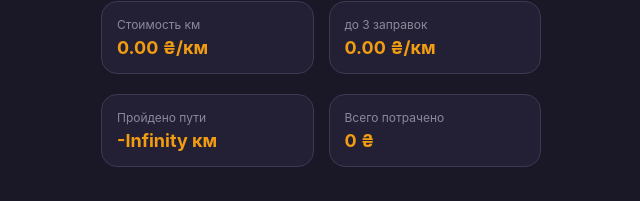
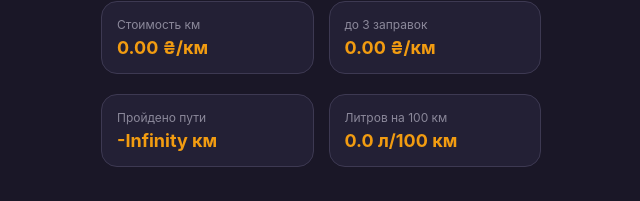
Before and after one commit to DmitryZatonsky/gluttonous_car, a React (Vite) app: page / in a window 1280 px wide. Both pictures are taken after a click on the button "Статистика". Shown: the part 470-671 px from the top of the page, without its empty margins (319-959 px from the left). Built offline with nearby package versions, Linux system fonts and the light colour scheme.

Commit message:
новая модель расчета, + л/100

```diff
--- a/src/pages/AddExpense.jsx
+++ b/src/pages/AddExpense.jsx
@@ -20,6 +20,7 @@ export default function AddExpense() {
   const [category, setCategory] = useState("Топливо");
   const [fuelType, setFuelType] = useState("Бензин");
   const [mileage, setMileage] = useState("");
+  const [liters, setLiters] = useState("");
   const [amount, setAmount] = useState("");
   const [comment, setComment] = useState("");
   const [showSuccess, setShowSuccess] = useState(false);
@@ -33,6 +34,7 @@ export default function AddExpense() {
       category,
       fuelType: category === "Топливо" ? fuelType : null,
       mileage: Number(mileage),
+      liters: category === "Топливо" ? Number(liters) : null,
       amount: Number(amount),
       comment,
     };
@@ -49,6 +51,7 @@ export default function AddExpense() {
     setCategory("Топливо");
     setFuelType("Бензин");
     setMileage("");
+    setLiters("");
     setAmount("");
     setComment("");
     // console.log(saveExpenses);
@@ -105,6 +108,19 @@ export default function AddExpense() {
             </div>
           )}
 
+          {category === "Топливо" && (
+            <div className="input-group">
+              <label>Литры</label>
+              <input
+                type="number"
+                placeholder="0"
+                value={liters}
+                onChange={(e) => setLiters(e.target.value)}
+                required
+              />
+            </div>
+          )}
+
           <div className="input-group">
             <label>Пробег (км)</label>
             <input
--- a/src/pages/Statistics.jsx
+++ b/src/pages/Statistics.jsx
@@ -47,32 +47,50 @@ export default function Statistics() {
   }, []);
 
   // средняя стоимость за км от 2 до 3 последних заправок
-  const calcFuelExpense = (expenses) => {
-    const r = expenses.reduce(
-      (acc, e) => {
-        if (e.category !== "Топливо" || acc.count >= 3) return acc;
+const calcFuelStats = (expenses) => {
+  const fuels = expenses
+    .filter(e => e.category === "Топливо")
+    .slice(0, 3);
 
-        acc.sum += e.amount;
-        acc.minMileage = Math.min(acc.minMileage, e.mileage);
-        acc.maxMileage = Math.max(acc.maxMileage, e.mileage);
-        acc.count++;
+  if (fuels.length < 2) {
+    return {
+      costPerKm: 0,
+      litersPer100: 0
+    };
+  }
 
-        return acc;
-      },
-      {
-        sum: 0,
-        minMileage: Infinity,
-        maxMileage: -Infinity,
-        count: 0,
-      },
-    );
+  const firstMileage = fuels[fuels.length - 1].mileage;
+  const lastMileage = fuels[0].mileage;
 
-    if (r.count < 2) return 0;
-    const distance = r.maxMileage - r.minMileage;
-    return distance ? r.sum / distance : 0;
+  const fuelCost = fuels
+    .slice(0, fuels.length - 1)
+    .reduce((sum, e) => sum + e.amount, 0);
+
+  const fuelLiters = fuels
+    .slice(0, fuels.length - 1)
+    .reduce((sum, e) => sum + e.liters, 0);
+
+  const distance = lastMileage - firstMileage;
+
+  if (distance <= 0) {
+    return {
+      costPerKm: 0,
+      litersPer100: 0
+    };
+  }
+
+  return {
+    costPerKm: fuelCost / distance,
+    litersPer100: (fuelLiters / distance) * 100
   };
+};
 
-  const fuelExpense = calcFuelExpense(sortExpenses)?.toFixed(2) ?? "0,00"; // грн/км расход топлива
+  const fuelExpense = calcFuelStats(sortExpenses); //?.toFixed(2) ?? "0,00" грн/км расход топлива
+  const costPerFuelKm = fuelExpense.costPerKm ?.toFixed(2) ?? "0,00"
+  const litersPer100 = fuelExpense.litersPer100 ?.toFixed(1) ?? "0,0"
+  console.log(costPerKm);
+  console.log(litersPer100);
+
 
   return (
     <div className="page-container">
@@ -145,7 +163,7 @@ export default function Statistics() {
         </div>
         <div className="stat-box">
           <span className="stat-label">до 3 заправок</span>
-          <span className="stat-value">{fuelExpense} ₴/км</span>
+          <span className="stat-value">{costPerFuelKm} ₴/км</span>
           {/* {console.log(expenses)} */}
         </div>
       </div>
@@ -156,8 +174,8 @@ export default function Statistics() {
           <span className="stat-value">{totalDistance} км</span>
         </div>
         <div className="stat-box">
-          <span className="stat-label">Всего потрачено</span>
-          <span className="stat-value">{totalSum} ₴</span>
+          <span className="stat-label">Литров на 100 км</span>
+          <span className="stat-value">{litersPer100} л/100 км</span>
         </div>
       </div>
     </div>
```
